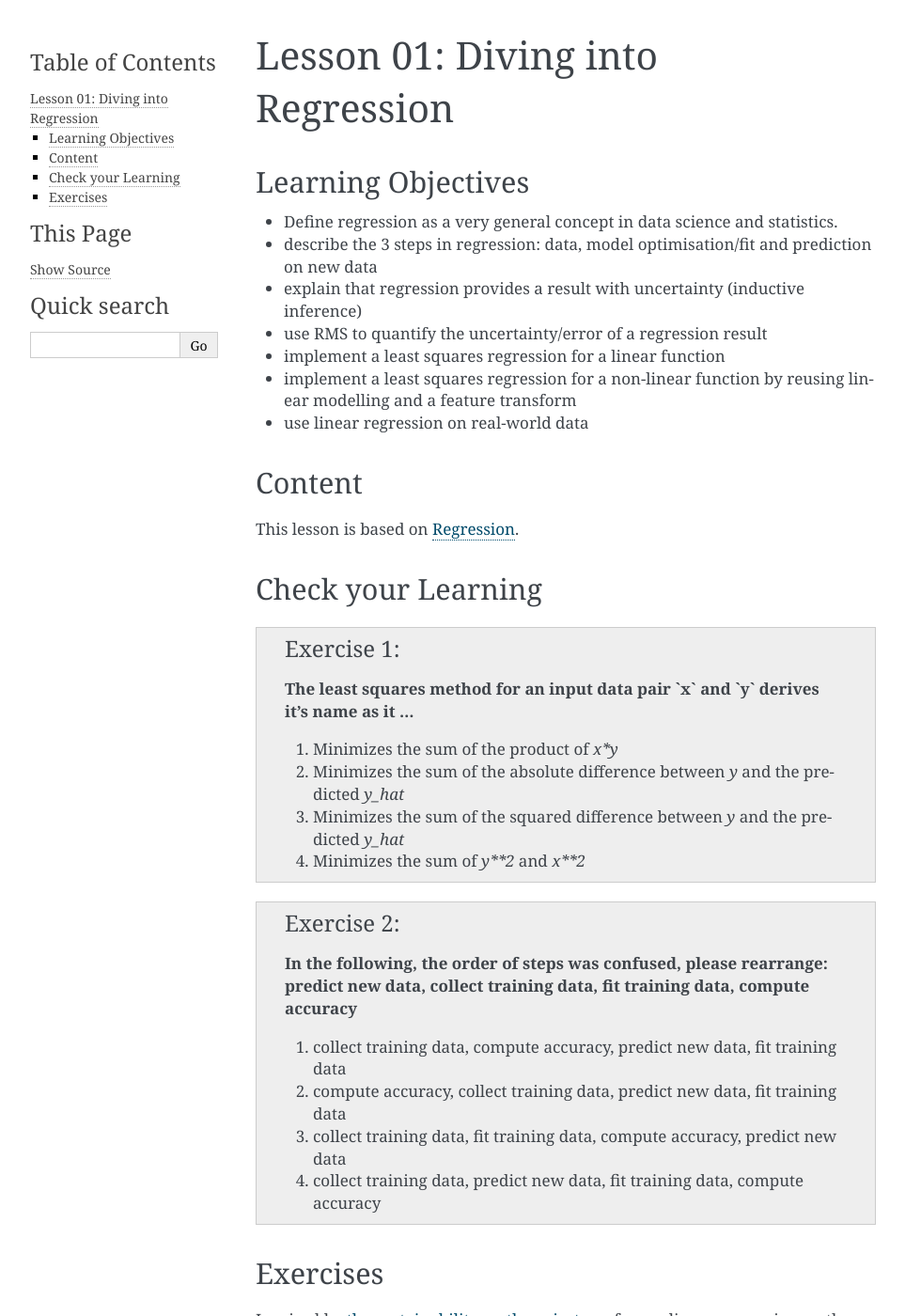
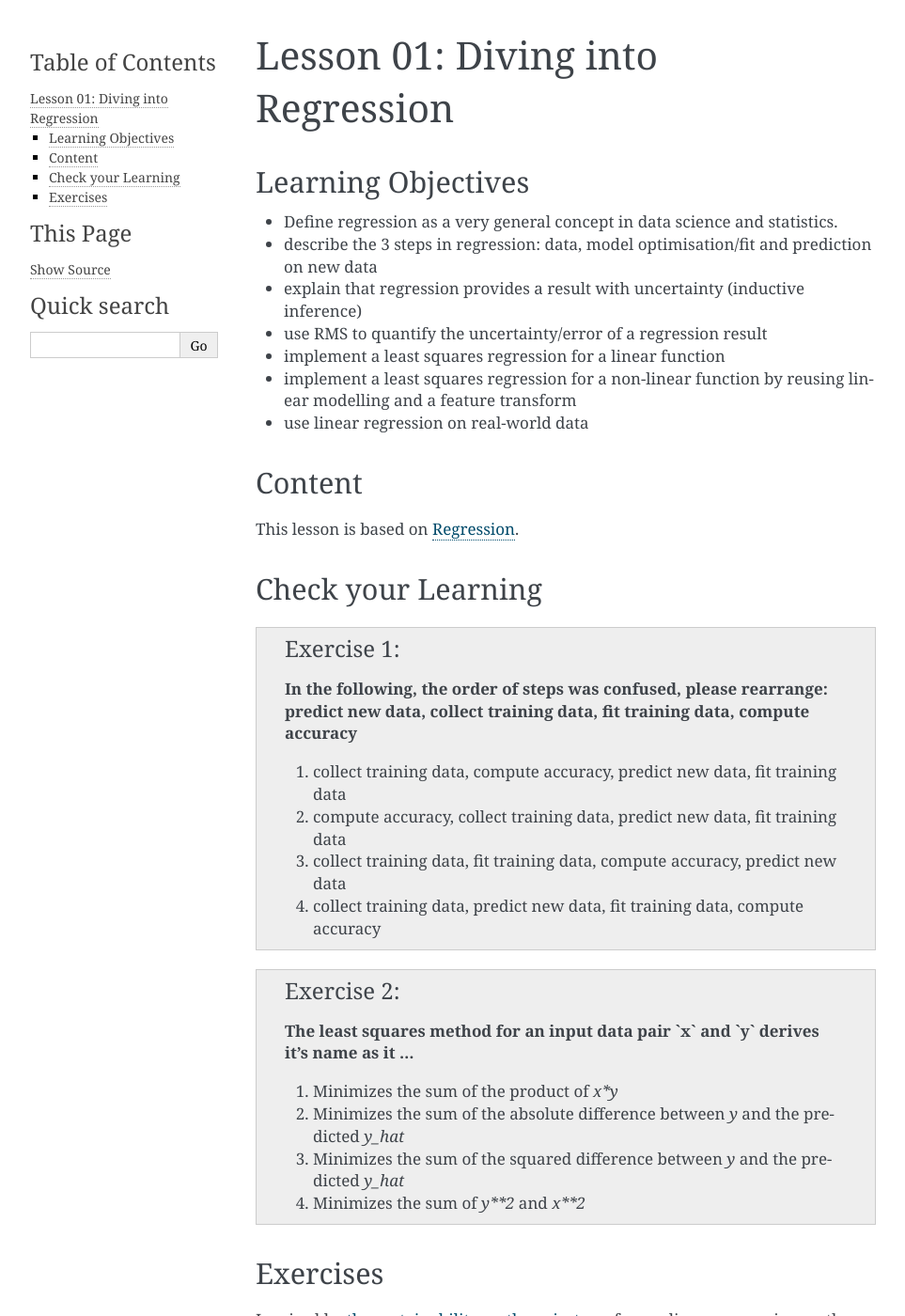
Before and after one commit to deeplearning540/deeplearning540.github.io, a Sphinx documentation site: the page built from source/module-01/content.rst, in a window 1280 px wide and 1400 px high. Shown: the whole window at 94% size, without its empty margins (148-1111 px from the left). Built offline with Sphinx 7.4.7, drawn with Linux system fonts in a browser that asks for light colours; some of the changed lines change nothing that is shown.

Commit message:
reordered self check questions

```diff
--- a/source/module-01/content.rst
+++ b/source/module-01/content.rst
@@ -24,15 +24,6 @@ Check your Learning
 
 .. admonition:: Exercise 1
 
-   **The least squares method for an input data pair `x` and `y` derives it's name as it ...**
-
-   1. Minimizes the sum of the product of `x*y`
-   2. Minimizes the sum of the absolute difference between `y` and the predicted `y_hat`
-   3. Minimizes the sum of the squared difference between `y` and the predicted `y_hat`
-   4. Minimizes the sum of `y**2` and `x**2`
-
-.. admonition:: Exercise 2
-
    **In the following, the order of steps was confused, please rearrange:**
    **predict new data, collect training data, fit training data, compute accuracy**
 
@@ -41,6 +32,15 @@ Check your Learning
    3. collect training data, fit training data, compute accuracy, predict new data
    4. collect training data, predict new data, fit training data, compute accuracy
 
+
+.. admonition:: Exercise 2
+
+   **The least squares method for an input data pair `x` and `y` derives it's name as it ...**
+
+   1. Minimizes the sum of the product of `x*y`
+   2. Minimizes the sum of the absolute difference between `y` and the predicted `y_hat`
+   3. Minimizes the sum of the squared difference between `y` and the predicted `y_hat`
+   4. Minimizes the sum of `y**2` and `x**2`
 
 Exercises
 =========
```
